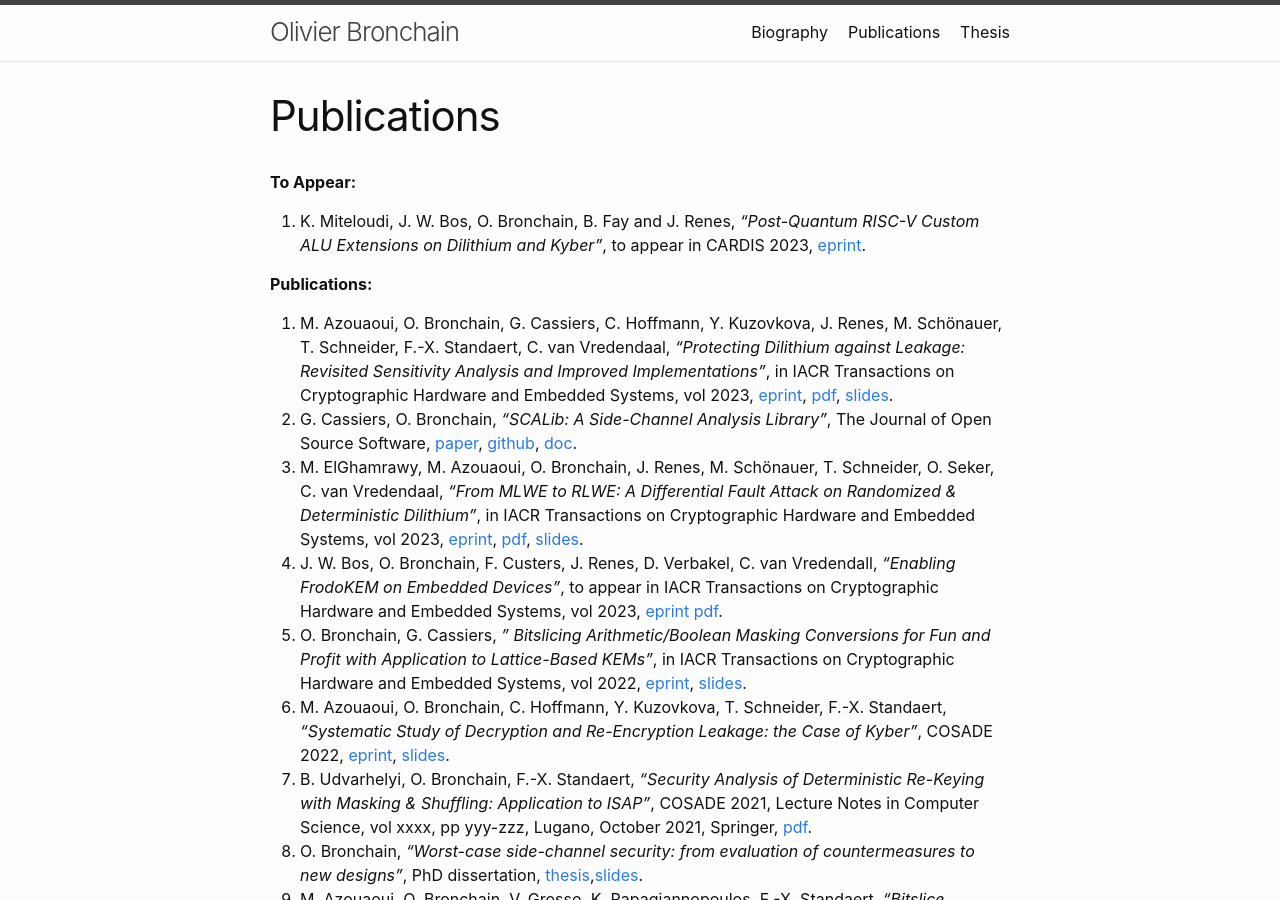
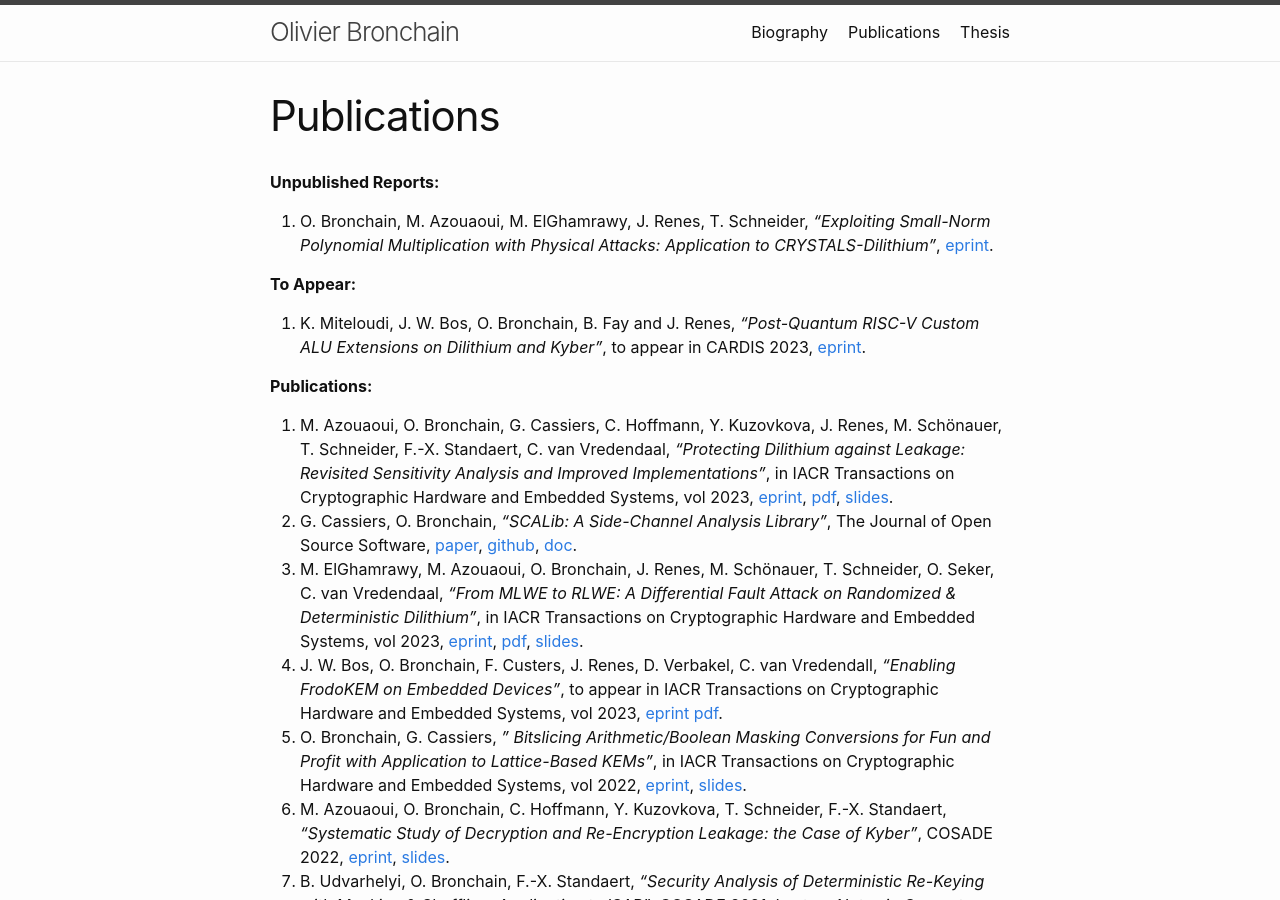
Before and after one commit to obronchain/obronchain.github.io, a Jekyll site: the page built from publications.md, in a window 1280 px wide and 900 px high. Built offline with Jekyll 4.4.1, drawn with Linux system fonts in a browser that asks for light colours; a style sheet for code colours, icons or effects is not loaded.

Commit message:
Update publications.md

```diff
--- a/publications.md
+++ b/publications.md
@@ -4,6 +4,8 @@ title: Publications
 permalink: /publications/
 ---
 
+**Unpublished Reports:**
+1. O. Bronchain, M. Azouaoui, M. ElGhamrawy, J. Renes, T. Schneider, _"Exploiting Small-Norm Polynomial Multiplication with Physical Attacks: Application to CRYSTALS-Dilithium"_, [eprint](https://eprint.iacr.org/2023/1545).
 
 **To Appear:**
 1. K. Miteloudi, J. W. Bos, O. Bronchain, B. Fay and J. Renes, _"Post-Quantum RISC-V Custom ALU Extensions on Dilithium and Kyber"_, to appear in CARDIS 2023, [eprint](https://eprint.iacr.org/2023/1505).
```
